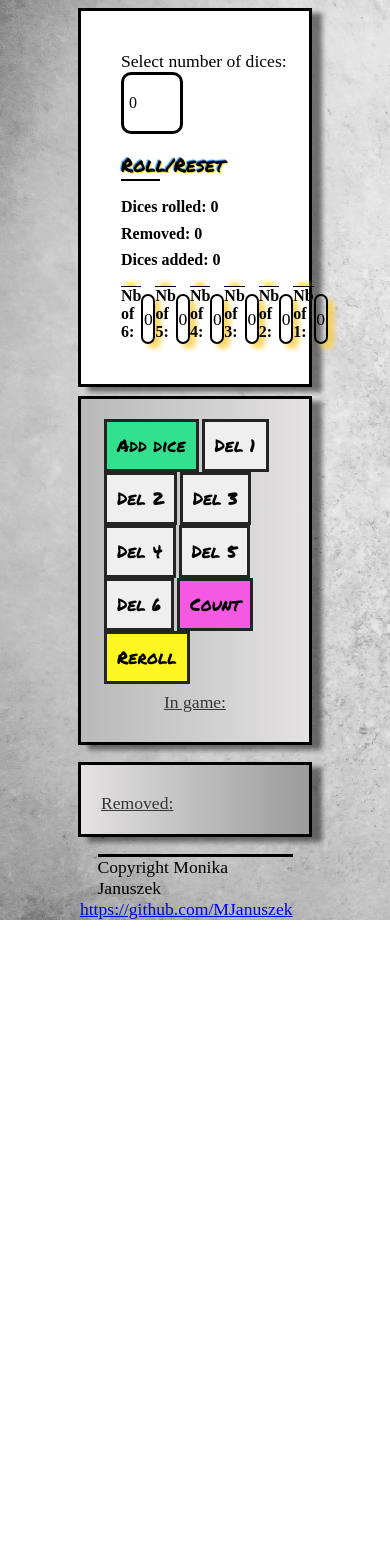
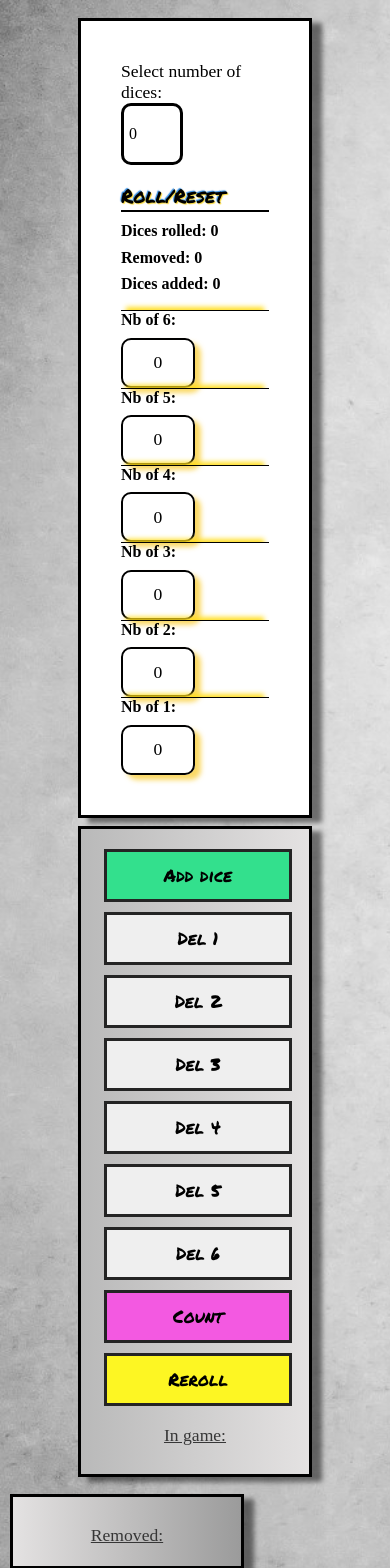
Before and after one commit to MJanuszek/roll-a-dice, a React (Vite) app: page / in a window 390 px wide. Shown: the top 1568 px of the page. Before the commit the page ends 920 px from the top, so only its background shows below. Built offline with nearby package versions, Linux system fonts and the light colour scheme; a web font is replaced by a local one.

Commit message:
working on  media queries

```diff
--- a/src/App.css
+++ b/src/App.css
@@ -217,3 +217,46 @@ body {
   margin-top: 2vh;
   border-top: 3px solid black;
 }
+/* --------------------------------------------------------------------------------- */
+
+@media (max-width: 600px) {
+  .container {
+    padding: 10px;
+    margin: auto;
+  }
+  .params,
+  .allDices,
+  .removed {
+    width: 100%;
+    box-sizing: border-box;
+  }
+  .buttons button,
+  .dices .params .roll {
+    width: 100%;
+    margin-bottom: 10px;
+  }
+  .statistics,
+  .removedDices,
+  .inGame {
+    display: flex;
+    flex-wrap: wrap;
+    justify-content: center;
+    flex-direction: column;
+    max-width: 100%;
+  }
+  .statistics .count {
+    width: 50%;
+  }
+  .diceRolled,
+  .diceRemoved {
+    margin: 5px;
+    flex: 1 1 40%;
+  }
+  .footer {
+    flex-direction: column;
+    align-items: center;
+  }
+  .footer-info {
+    margin-bottom: 5px;
+  }
+}
```
